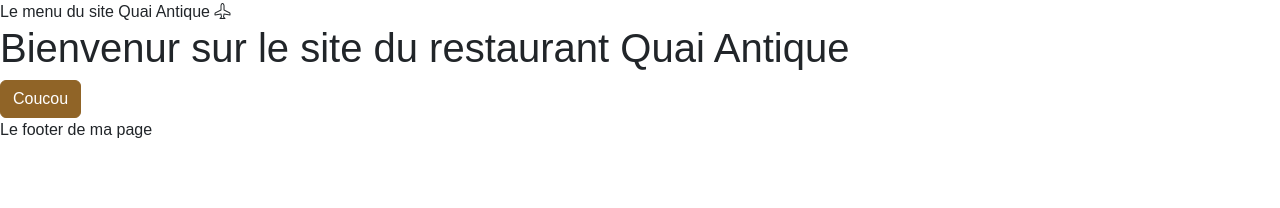
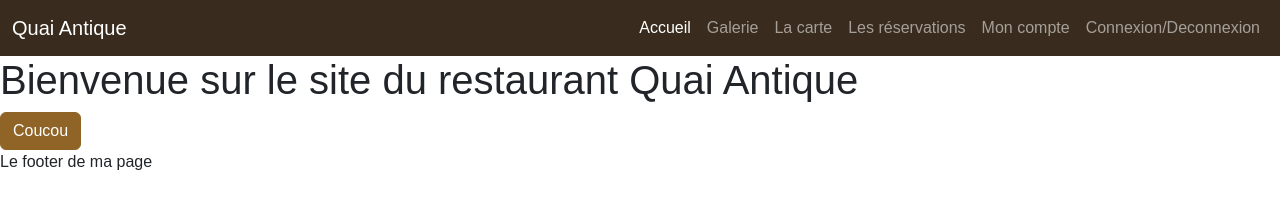
Before and after one commit to dum910/QuaiAntiqueRestaurantFront, a website with bundled scripts: page index.html in a window 1280 px wide. Built offline with nearby package versions, Linux system fonts and the light colour scheme; files whose address does not match are found by name; a web font is replaced by a local one.

Commit message:
Add site Header

```diff
--- a/index.html
+++ b/index.html
@@ -12,7 +12,39 @@
 </head>
 
 <body>
-    <header>Le menu du site Quai Antique <i class="bi bi-airplane"></i></header>
+    <header>
+        <nav class="navbar navbar-expand-lg bg-dark" data-bs-theme="dark">
+            <div class="container-fluid">
+                <a class="navbar-brand" href="/">Quai Antique</a>
+                <button class="navbar-toggler" type="button" data-bs-toggle="collapse" data-bs-target="#navbarSupportedContent" aria-controls="navbarSupportedContent" aria-expanded="false" aria-label="Toggle navigation">
+                <span class="navbar-toggler-icon"></span>
+              </button>
+                <div class="collapse navbar-collapse" id="navbarSupportedContent">
+                    <ul class="navbar-nav ms-auto mb-2 mb-lg-0">
+                        <li class="nav-item">
+                            <a class="nav-link active" href="/">Accueil</a>
+                        </li>
+                        <li class="nav-item">
+                            <a class="nav-link" href="#">Galerie</a>
+                        </li>
+                        <li class="nav-item">
+                            <a class="nav-link" href="#">La carte</a>
+                        </li>
+                        <li class="nav-item">
+                            <a class="nav-link" href="#">Les réservations</a>
+                        </li>
+                        <li class="nav-item">
+                            <a class="nav-link" href="#">Mon compte</a>
+                        </li>
+
+                        <li class="nav-item">
+                            <a class="nav-link" href="#">Connexion/Deconnexion</a>
+                        </li>
+                    </ul>
+                </div>
+            </div>
+        </nav>
+    </header>
 
     <main id="main-page">
         <!-- Le contenue de la page sera injectée ici-->
--- a/pages/home.html
+++ b/pages/home.html
@@ -1,3 +1,3 @@
-<h1>Bienvenur sur le site du restaurant Quai Antique</h1>
+<h1>Bienvenue sur le site du restaurant Quai Antique</h1>
 
 <button class="btn btn-primary">Coucou</button>
```
